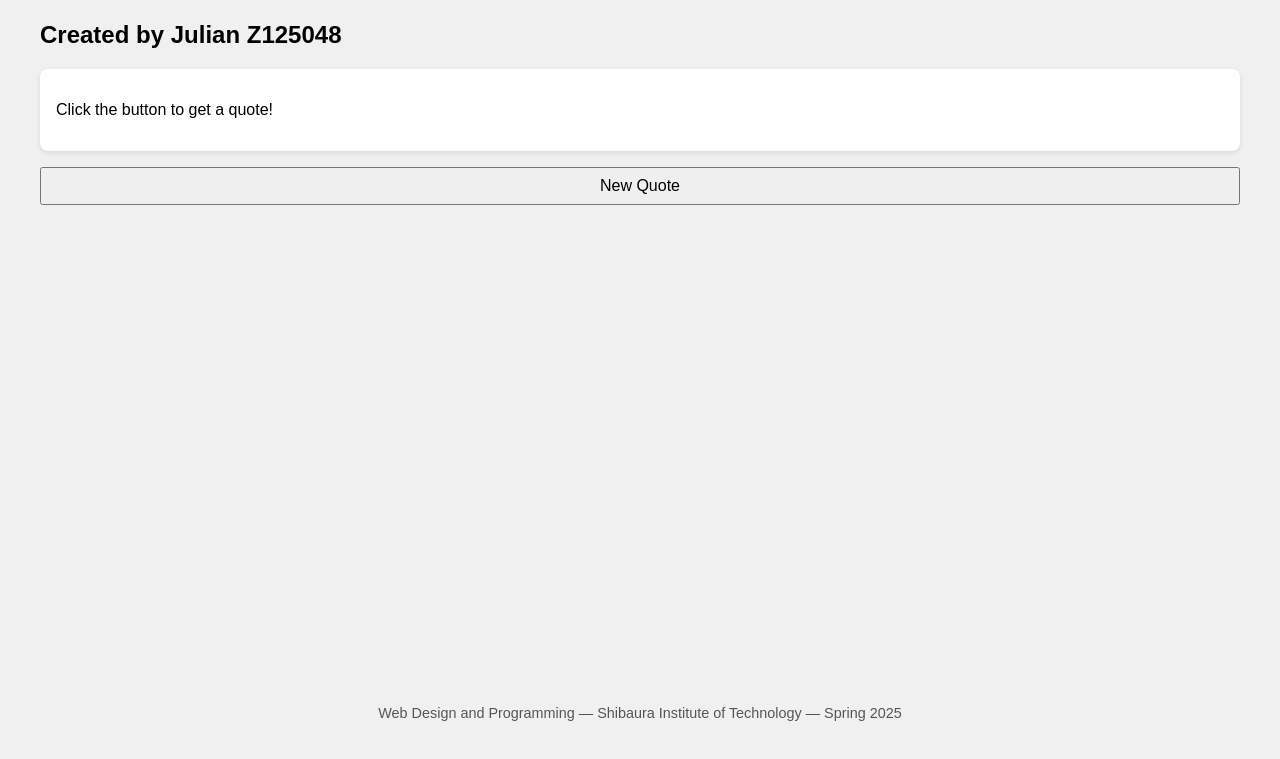
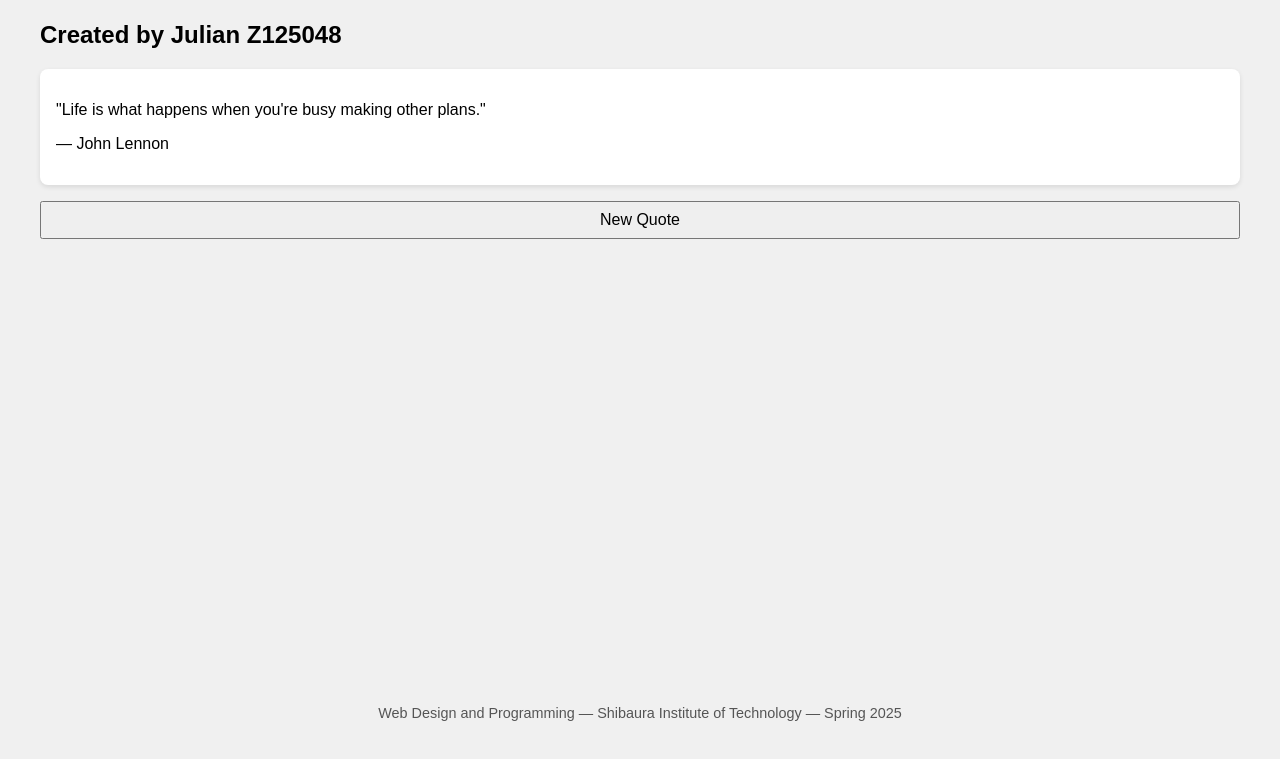
Before and after one commit to z125048-Julian-Guertner/wdpweek5homework, a plain HTML site: page part1/index.html in a window 1280 px wide. Shown: the part 119-878 px from the top of the page. Drawn offline with Linux system fonts and the light colour scheme.

Commit message:
Update index.html

```diff
--- a/part1/index.html
+++ b/part1/index.html
@@ -60,7 +60,7 @@
 
     function getQuote() {
     fetch("quotes.json")
-      .then (response => Response.json())
+      .then (response => response.json())
       .then (data => {
         const randomIndex = Math.floor(Math.random() * data.length);
         const quote = data[randomIndex];
```
